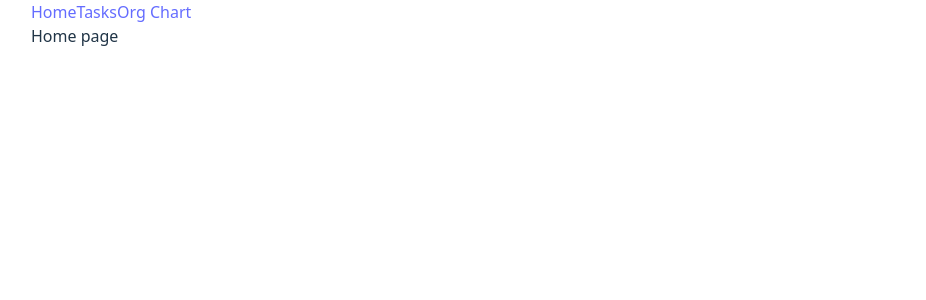
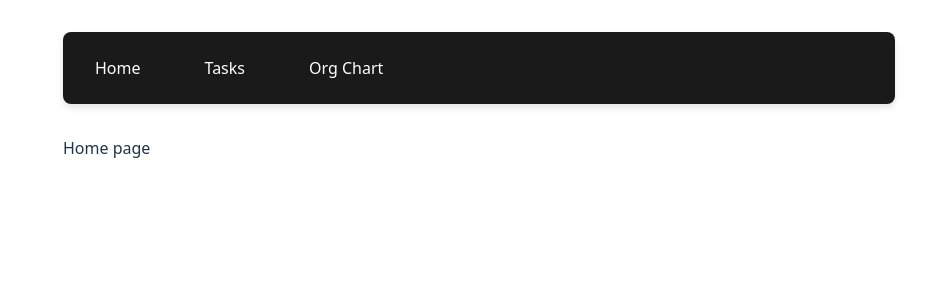
Before and after one commit to TusharSariya/tasks-app, a React app in the folder frontend/: page / in a window 1280 px wide. Shown: the top 300 px of the page, without its empty margins (161-1087 px from the left). Built offline with nearby package versions, Linux system fonts and the light colour scheme; the HTML template or start-up script is replaced by a standard one.

Commit message:
format nav bar correctly for once

```diff
--- a/frontend/src/App.css
+++ b/frontend/src/App.css
@@ -50,16 +50,16 @@
 }
 
 .navbar {
+  display: flex;
   background-color: #1a1a1a;
   padding: 1rem;
   border-radius: 8px;
   margin-bottom: 2rem;
-  justify-content: center;
-  /* Center the links */
   box-shadow: 0 4px 6px rgba(0, 0, 0, 0.1);
 }
 
 .nav-links {
+  display: flex;
   gap: 2rem;
 }
 
--- a/frontend/src/App.jsx
+++ b/frontend/src/App.jsx
@@ -1,6 +1,7 @@
 import { Routes, Route, Link } from 'react-router-dom'
 import { TasksPage } from './pages/TasksPage'
 import { OrgChartPage } from './pages/OrgChartPage'
+import './App.css'
 
 function App() {
   return (
```
Also changed, not shown: 2 other files (tests, documents, lock files or other folders).
